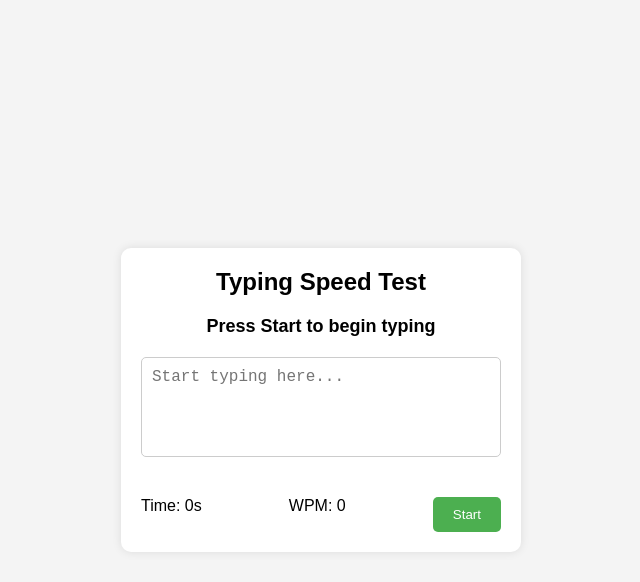
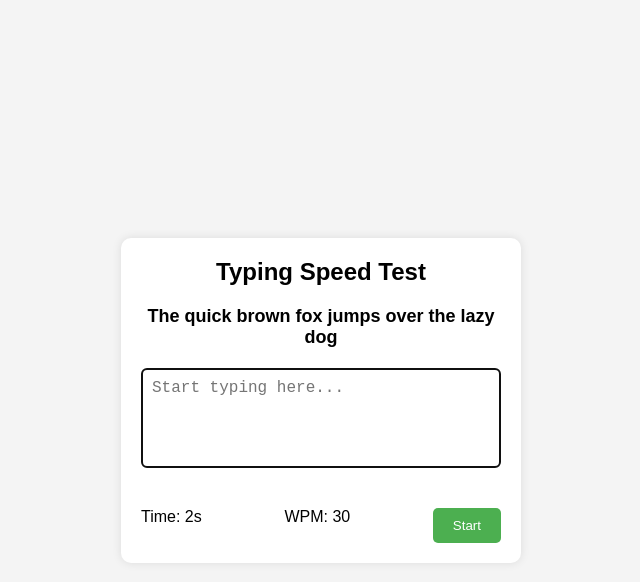
Before and after one commit to d13gu1n/typing-speed-detector-ts-practice-app-without-scaffolding, a website: page index.html in a window 1280 px wide. Both pictures are taken after a click on the button "Start". Shown: the whole page, without its empty margins (319-959 px from the left). Drawn offline with Linux system fonts and the light colour scheme.

Commit message:
Created Typing Speed Detector Practice App without scaffolding

```diff
--- a/index.html
+++ b/index.html
@@ -75,8 +75,54 @@
       </div>
     </div>
     <script defer>
-            // TODO: Write TS code here...
-            console.log("This is TS");
+      const txt = document.getElementById("txt");
+      const inp = document.getElementById("inp");
+      const tm = document.getElementById("tm");
+      const wpm = document.getElementById("wpm");
+      const startBtn = document.getElementById("start");
+      let time = 0;
+      let timer = null;
+      let isRunning = false;
+      const sampleText = "The quick brown fox jumps over the lazy dog";
+      function startTest() {
+        clearInterval(timer);
+        isRunning = true;
+        time = 0;
+        tm.textContent = "Time: 0s";
+        wpm.textContent = "WPM: 0";
+        inp.value = "";
+        inp.disabled = false;
+        inp.focus();
+        txt.textContent = sampleText;
+        timer = setInterval(() => {
+          time++;
+          tm.textContent = `Time: ${time}s`;
+          calculateWPM();
+        }, 1000);
+      }
+      function calculateWPM() {
+        let wordsTyped = inp.value.trim().split(/\s+/).length;
+        let wordsPerMinute =
+          time > 0 ? Math.round((wordsTyped / time) * 60) : 0;
+        wpm.textContent = `WPM: ${wordsPerMinute}`;
+      }
+      inp.addEventListener("input", () => {
+        calculateWPM();
+        if (
+          inp.value.toLowerCase().replace(/\s+/g, " ").trim() ===
+          sampleText.toLowerCase().replace(/\s+/g, " ").trim()
+        ) {
+          clearInterval(timer);
+          isRunning = false;
+          inp.disabled = true;
+          wpm.textContent = `WPM: ${Math.round(
+            (sampleText.split(" ").length / time) * 60
+          )}`;
+          alert(`Test Completed! Your WPM: ${wpm.textContent.split(" ")[1]}`);
+        }
+      });
+      startBtn.addEventListener("click", startTest);
+      //# sourceMappingURL=typing.js.map
     </script>
   </body>
 </html>
```
Also changed, not shown: typing.ts (+44 -2 lines). Lines whose indentation alone changed are shown as unchanged.
